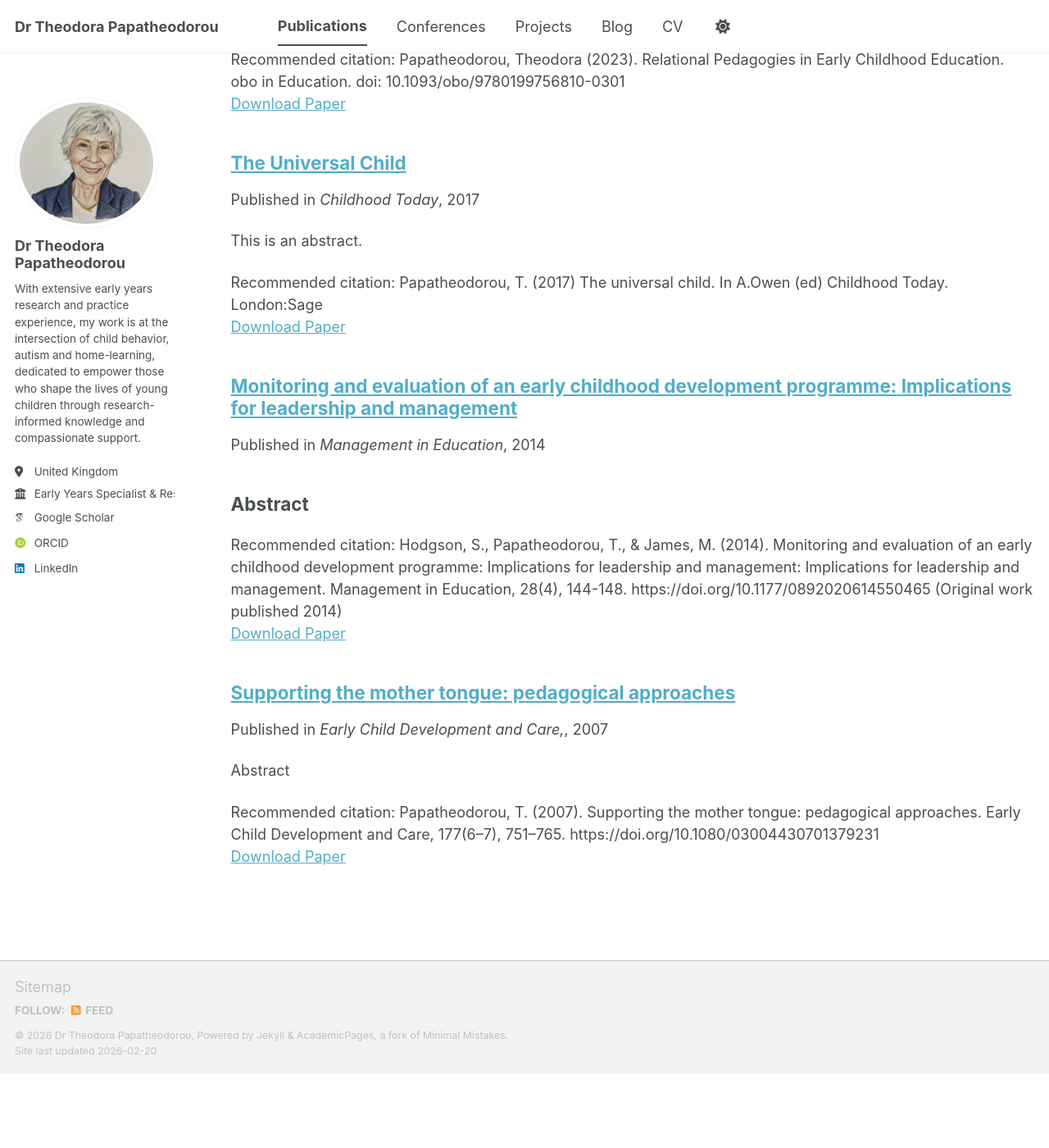
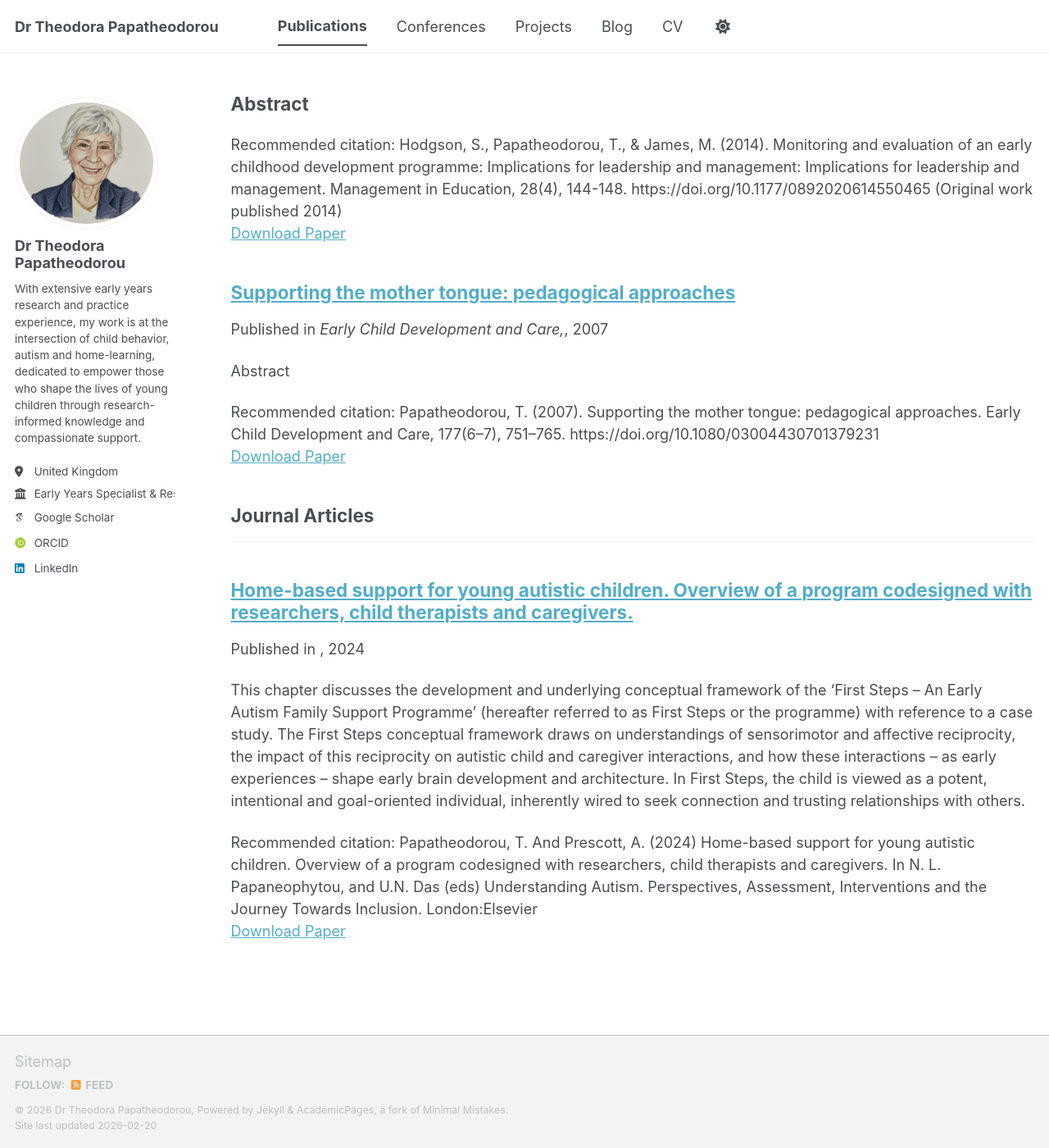
Before and after one commit to theodorapapatheodorou/theodorapapatheodorou.github.io, a Jekyll site: the page built from _pages/publications.html, in a window 1280 px wide and 1400 px high, scrolled down 3256 px. Shown: the whole window at 82% size. Built offline with Jekyll 4.4.1, drawn with Linux system fonts in a browser that asks for light colours; some web fonts are replaced; a script bundle is joined from its source files by our own code; library files that are not in the unit come from our copies; before the commit the page ends 4565 px from its top, so only the background shows below that; some of the changed text lies outside the part shown.

Commit message:
Update _publications/2026-02-20-home-based-support-for-young-autistic-children-overview-of-a-program-codesigned-with-researchers-child-therapists-and-caregivers.md (via Pages CMS)

```diff
--- a/_publications/2026-02-20-home-based-support-for-young-autistic-children-overview-of-a-program-codesigned-with-researchers-child-therapists-and-caregivers.md
+++ b/_publications/2026-02-20-home-based-support-for-young-autistic-children-overview-of-a-program-codesigned-with-researchers-child-therapists-and-caregivers.md
@@ -1,7 +1,7 @@
 ---
 title: Home-based support for young autistic children. Overview of a program
   codesigned with researchers, child therapists and caregivers.
-category: chapters
+category: articles
 date: 2024-09-12
 paperurl: https://shop.elsevier.com/books/understanding-autism/papaneophytou/978-0-443-27366-7
 citation: Papatheodorou, T. And Prescott, A. (2024) Home-based support for young
```
Also changed, not shown: other parts of _publications/2026-02-20-home-based-support-for-young-autistic-children-overview-of-a-program-codesigned-with-researchers-child-therapists-and-caregivers.md (+1 -0 lines).
